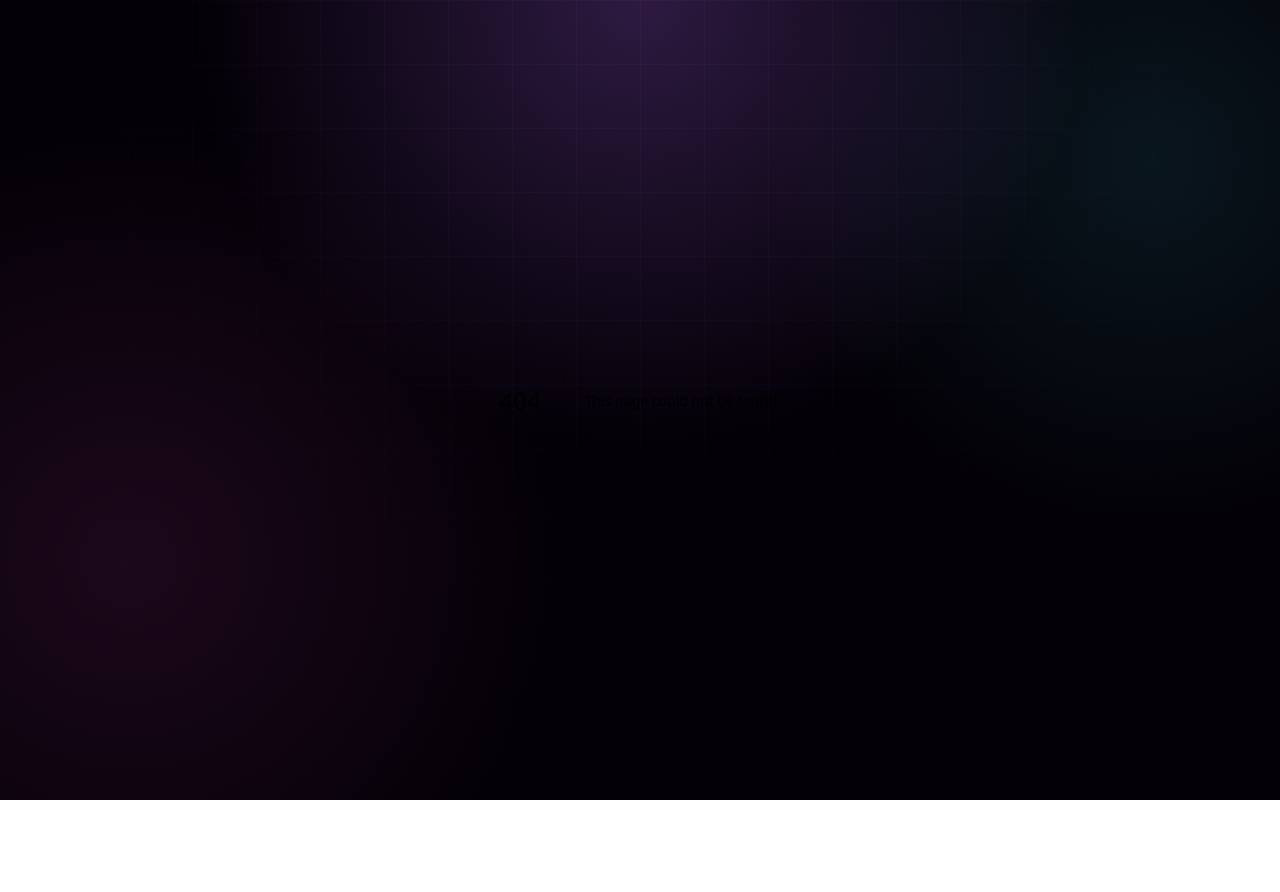
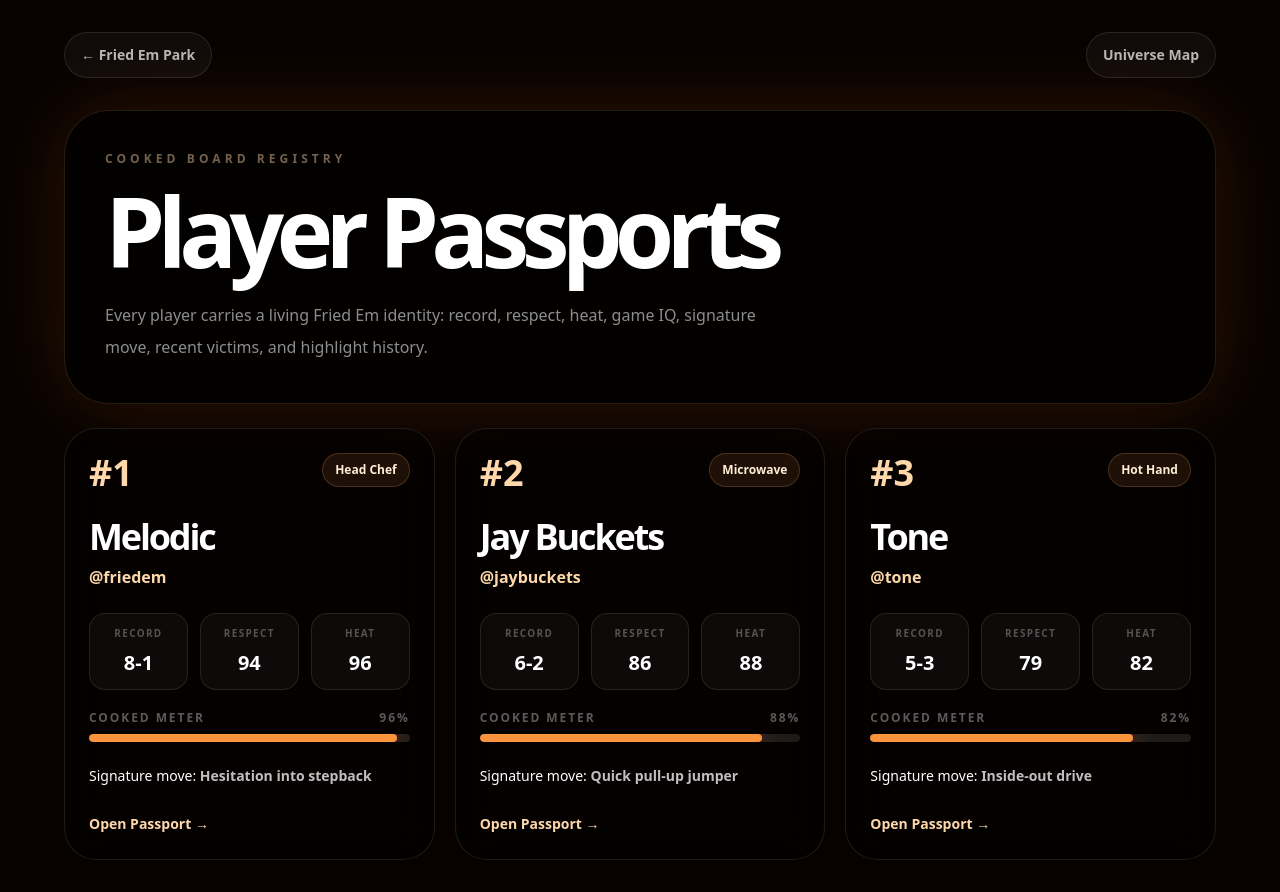
Before and after one commit to thatsmelodic/harmonic-os, a Next.js app: page /worlds/fried-em/players in a window 1280 px wide. Before the commit this address had no page. Before the commit the page ends 800 px from the top, so only its background shows below. Built offline with nearby package versions, Linux system fonts and the light colour scheme.

Commit message:
Build Fried Em player directory

```diff
--- /dev/null
+++ b/app/worlds/fried-em/players/page.tsx
@@ -0,0 +1,44 @@
+import Link from 'next/link';
+import { friedEmPlayers } from '@/data/fried-em-players';
+
+export const metadata = {
+  title: 'Fried Em Players | Harmonic OS',
+  description: 'Browse Fried Em player passports, records, respect, heat, and Cooked Meter rankings.',
+};
+
+export default function FriedEmPlayersPage() {
+  return (
+    <main className="fried-em-world min-h-screen px-4 py-8 text-white sm:px-6">
+      <div className="mx-auto max-w-6xl">
+        <nav className="mb-8 flex flex-wrap items-center justify-between gap-3">
+          <Link href="/worlds/fried-em#leaderboard" className="rounded-full border border-white/10 bg-white/[.04] px-4 py-3 text-sm font-black text-white/70">← Fried Em Park</Link>
+          <Link href="/" className="rounded-full border border-white/10 bg-white/[.04] px-4 py-3 text-sm font-black text-white/70">Universe Map</Link>
+        </nav>
+
+        <header className="rounded-[2.8rem] border border-orange-300/15 bg-black/50 p-7 shadow-[0_0_80px_rgba(255,122,26,.16)] backdrop-blur-2xl sm:p-10">
+          <p className="text-xs font-black uppercase tracking-[.34em] text-orange-200/45">Cooked Board Registry</p>
+          <h1 className="mt-4 text-6xl font-black tracking-[-.08em] sm:text-8xl">Player Passports</h1>
+          <p className="mt-5 max-w-2xl text-base leading-8 text-white/55">Every player carries a living Fried Em identity: record, respect, heat, game IQ, signature move, recent victims, and highlight history.</p>
+        </header>
+
+        <section className="mt-6 grid gap-5 lg:grid-cols-3">
+          {friedEmPlayers.map((player, index) => (
+            <Link key={player.slug} href={`/worlds/fried-em/players/${player.slug}`} className="group rounded-[2rem] border border-white/10 bg-black/40 p-6 backdrop-blur-xl transition hover:-translate-y-2 hover:border-orange-300/30 hover:bg-orange-400/[.06]">
+              <div className="flex items-start justify-between gap-4"><span className="text-4xl font-black text-orange-200">#{index + 1}</span><span className="rounded-full border border-orange-300/20 bg-orange-400/10 px-3 py-2 text-xs font-black text-orange-100">{player.badge}</span></div>
+              <h2 className="mt-6 text-4xl font-black tracking-[-.06em]">{player.name}</h2>
+              <p className="mt-2 font-black text-orange-200">{player.handle}</p>
+              <div className="mt-6 grid grid-cols-3 gap-3 text-center"><Mini label="Record" value={player.record} /><Mini label="Respect" value={String(player.respect)} /><Mini label="Heat" value={String(player.heat)} /></div>
+              <div className="mt-5"><div className="mb-2 flex justify-between text-xs font-black uppercase tracking-[.16em] text-white/35"><span>Cooked Meter</span><span>{player.cookedMeter}%</span></div><div className="h-2 overflow-hidden rounded-full bg-white/10"><div className="h-full rounded-full bg-orange-400 shadow-[0_0_24px_rgba(255,122,26,.75)]" style={{ width: `${player.cookedMeter}%` }} /></div></div>
+              <p className="mt-5 text-sm leading-7 text-white/48">Signature move: <strong className="text-white/75">{player.signatureMove}</strong></p>
+              <span className="mt-6 inline-flex text-sm font-black text-orange-200 transition group-hover:translate-x-1">Open Passport →</span>
+            </Link>
+          ))}
+        </section>
+      </div>
+    </main>
+  );
+}
+
+function Mini({ label, value }: { label: string; value: string }) {
+  return <div className="rounded-2xl border border-white/10 bg-white/[.035] p-3"><p className="text-[.62rem] font-black uppercase tracking-[.14em] text-white/30">{label}</p><p className="mt-2 text-xl font-black">{value}</p></div>;
+}
```
